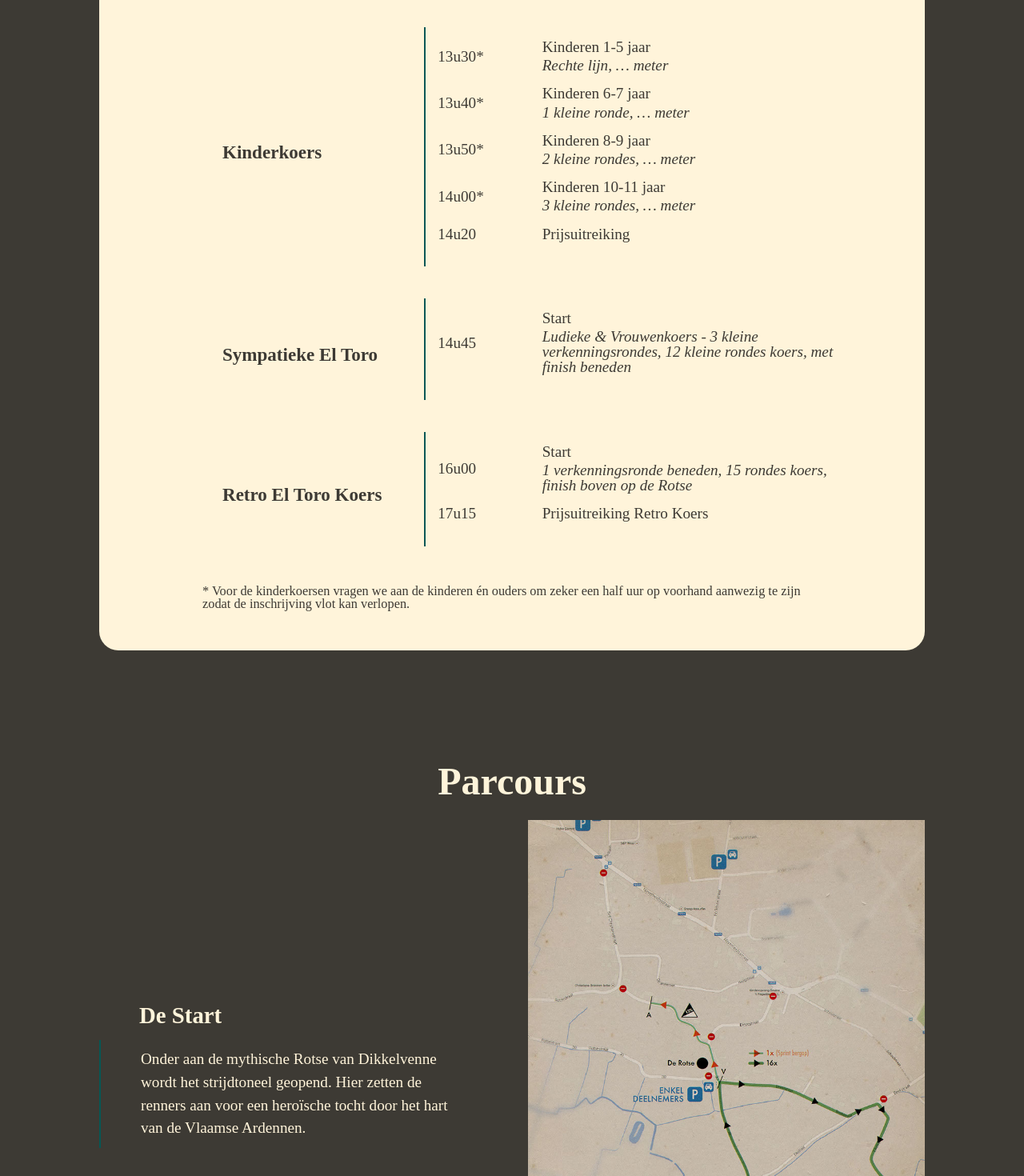
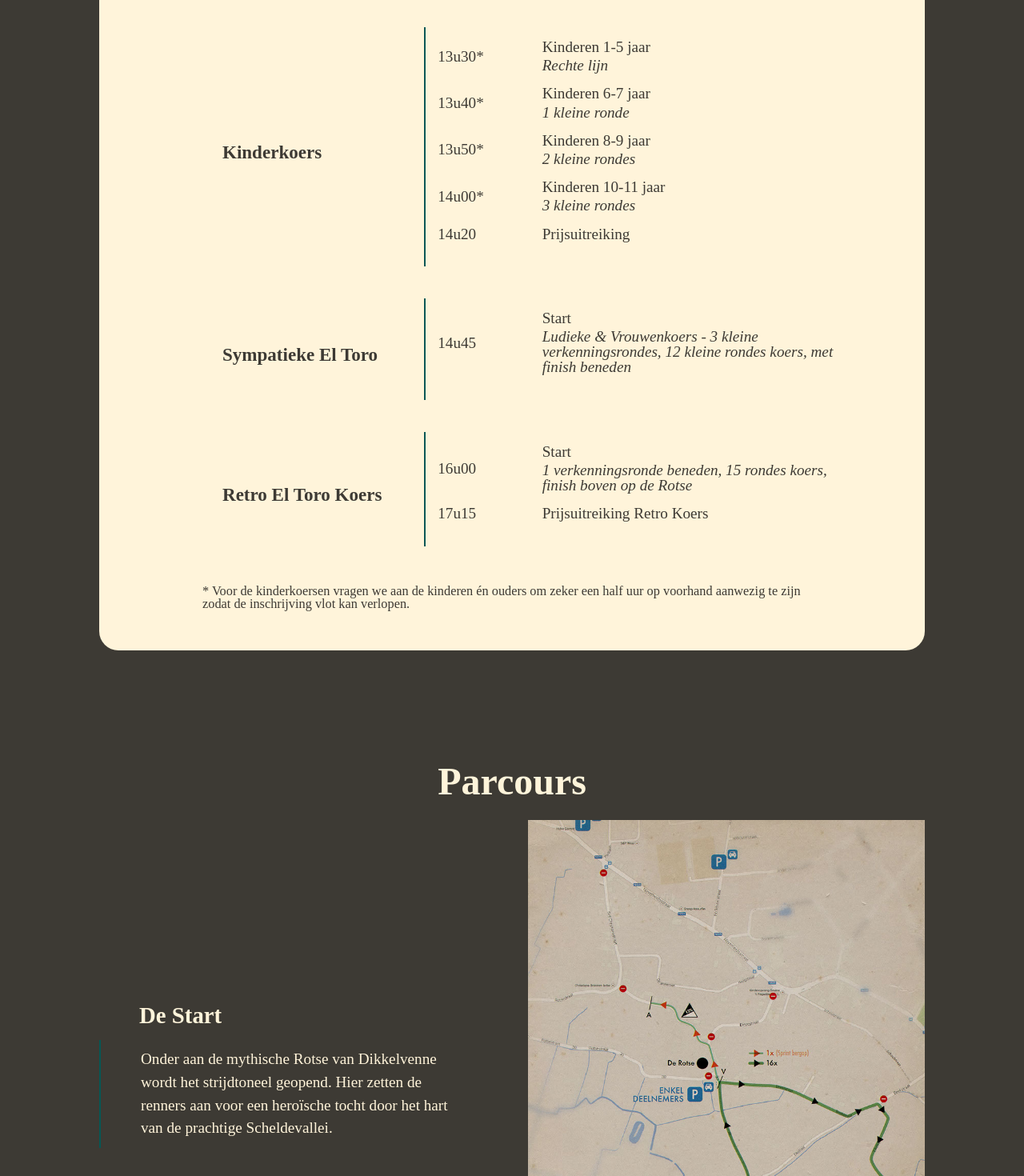
Before and after one commit to TijsM/el-toro-next, a Next.js app: page / in a window 1280 px wide. Shown: the part 1140-2610 px from the top of the page at 80% size. Built offline with nearby package versions, Linux system fonts and the light colour scheme; no server answers.

Commit message:
feat: update copy

```diff
--- a/src/components/calendar/Calendar.tsx
+++ b/src/components/calendar/Calendar.tsx
@@ -18,22 +18,22 @@ export const Calendar = () => {
             <CalendarItem
               time="13u30*"
               title="Kinderen 1-5 jaar"
-              description="Rechte lijn, … meter"
+              description="Rechte lijn"
             />
             <CalendarItem
               time="13u40*"
               title="Kinderen 6-7 jaar"
-              description="1 kleine ronde, … meter"
+              description="1 kleine ronde"
             />
             <CalendarItem
               time="13u50*"
               title="Kinderen 8-9 jaar"
-              description="2 kleine rondes, … meter"
+              description="2 kleine rondes"
             />
             <CalendarItem
               time="14u00*"
               title="Kinderen 10-11 jaar"
-              description="3 kleine rondes, … meter"
+              description="3 kleine rondes"
             />
             <CalendarItem time="14u20" title="Prijsuitreiking" />
           </StDetails>
--- a/src/components/parcours/Parcours.tsx
+++ b/src/components/parcours/Parcours.tsx
@@ -14,7 +14,7 @@ import {
 const sections: Section[] = [
   {
     title: "De Start",
-    text: "Onder aan de mythische Rotse van Dikkelvenne wordt het strijdtoneel geopend. Hier zetten de renners aan voor een heroïsche tocht door het hart van de Vlaamse Ardennen.",
+    text: "Onder aan de mythische Rotse van Dikkelvenne wordt het strijdtoneel geopend. Hier zetten de renners aan voor een heroïsche tocht door het hart van de prachtige Scheldevallei.",
     zoom: { xPercent: 60, yPercent: 60, scale: 1.2 },
   },
   {
```
